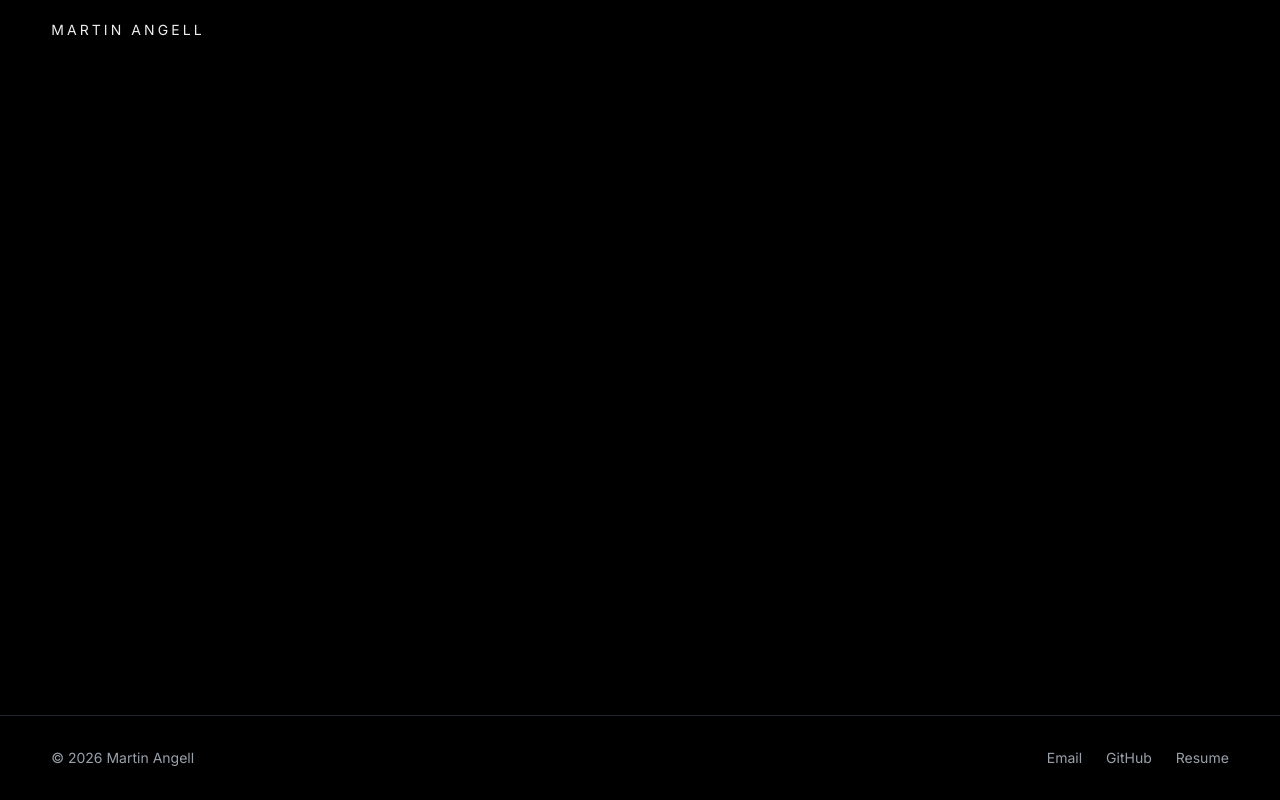
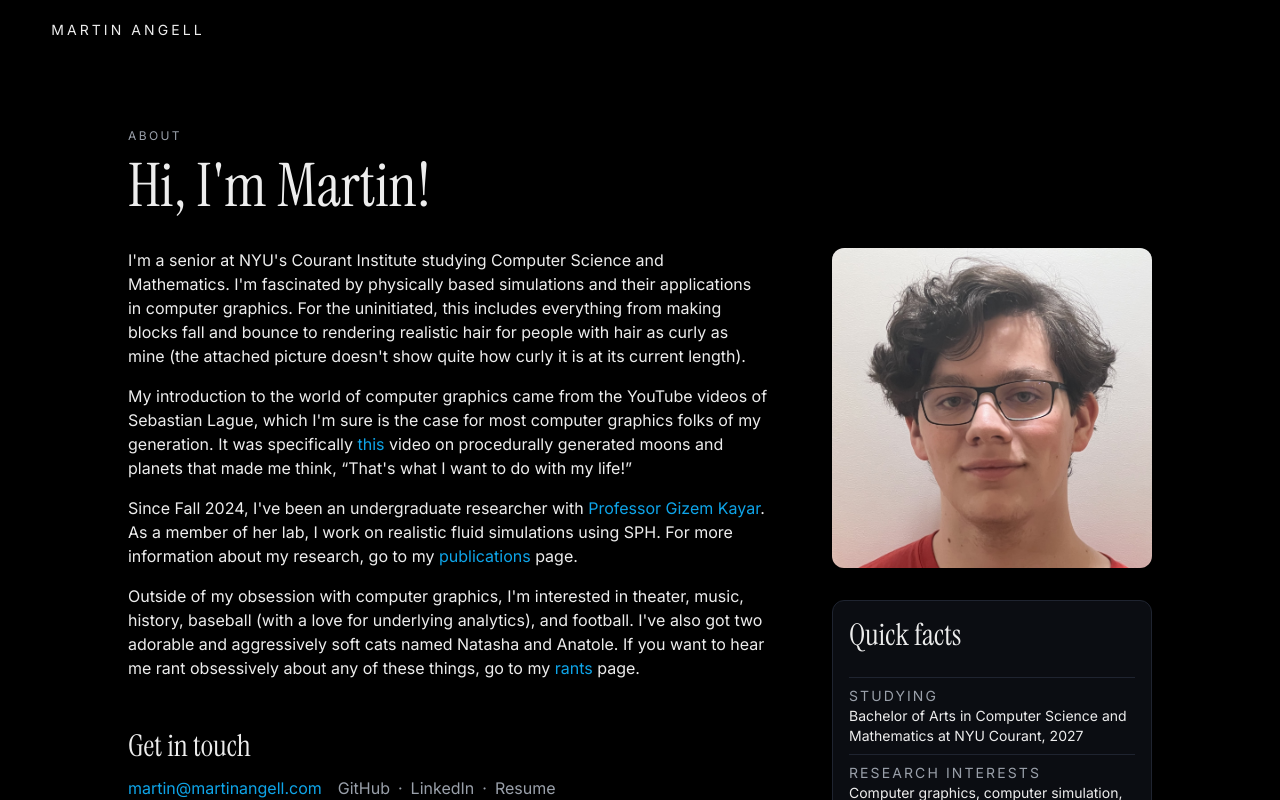
Before and after one commit to MartinTAngell/martinangell, a Next.js app: page /about in a window 1280 px wide. Shown: the top 800 px of the page. Built offline with nearby package versions, Linux system fonts and the light colour scheme.

Commit message:
About page

```diff
--- a/src/app/(pages)/about/page.tsx
+++ b/src/app/(pages)/about/page.tsx
@@ -1,6 +1,71 @@
+import Image from "next/image";
+import Link from "next/link";
+
 const About = () => {
   return (
-    <div></div>
+    <div>
+      <p className="text-accent-text text-xs uppercase tracking-[0.2em]">ABOUT</p>
+      <h1 className="font-serif text-6xl leading-none mt-3">Hi, I&apos;m Martin!</h1>
+      <div className="flex flex-col lg:flex-row gap-12 lg:gap-16 mt-8">
+        <div className="lg:w-2/3">
+          <div className="mb-12">
+            <p className="mb-4">
+              I&apos;m a senior at NYU&apos;s Courant Institute studying Computer Science and Mathematics. I&apos;m fascinated by physically based simulations and their applications in computer graphics. For the uninitiated, this includes everything from making blocks fall and bounce to rendering realistic hair for people with hair as curly as mine (the attached picture doesn&apos;t show quite how curly it is at its current length).
+            </p>
+            <p className="mb-4">
+              My introduction to the world of computer graphics came from the YouTube videos of Sebastian Lague, which I&apos;m sure is the case for most computer graphics folks of my generation. It was specifically <Link target="_blank" className="text-accent" href="https://youtu.be/lctXaT9pxA0?si=O5joDQAgD8j_pnOv">this</Link> video on procedurally generated moons and planets that made me think, “That&apos;s what I want to do with my life!”
+            </p>
+            <p className="mb-4">
+              Since Fall 2024, I&apos;ve been an undergraduate researcher with <Link target="_blank" className="text-accent" href="https://wp.nyu.edu/courantinstituteofmathematicalsciences-gizemk">Professor Gizem Kayar</Link>. As a member of her lab, I work on realistic fluid simulations using SPH. For more information about my research, go to my <Link className="text-accent" href="/publications">publications</Link> page.
+            </p>
+            <p className="mb-4">
+              Outside of my obsession with computer graphics, I&apos;m interested in theater, music, history, baseball (with a love for underlying analytics), and football. I&apos;ve also got two adorable and aggressively soft cats named Natasha and Anatole. If you want to hear me rant obsessively about any of these things, go to my <Link className="text-accent" href="/rants">rants</Link> page.
+            </p>
+          </div>
+          <div>
+            <h3 className="text-3xl font-serif mb-3">Get in touch</h3>
+            <div className="flex flex-col md:flex-row gap-4">
+              <span><Link className="text-accent" href="mailto:martin@martinangell.com">martin@martinangell.com</Link></span>
+              <div className="flex gap-4 md:gap-2">
+                <span><Link className="text-accent-text hover:text-fg" href="https://github.com/martintangell" target="_blank">GitHub</Link></span>
+                <span className="hidden md:inline text-accent-text">&middot;</span>
+                <span><Link className="text-accent-text hover:text-fg" href="https://www.linkedin.com/in/martintangell" target="_blank">LinkedIn</Link></span>
+                <span className="hidden md:inline text-accent-text">&middot;</span>
+                <span><Link className="text-accent-text hover:text-fg" href="/resume" target="_blank">Resume</Link></span>
+              </div>
+            </div>
+          </div>
+        </div>
+        <div className="flex lg:w-1/3 flex-col gap-8">
+          <div className="relative aspect-square w-56 lg:w-full">
+            <Image
+              alt="Martin Angell"
+              fill
+              className="rounded-xl object-cover object-top"
+              sizes="(min-width: 1024px) 33vw, 100vw"
+              src="/marty.jpg" />
+          </div>
+
+          <div className="w-full bg-accent-bg rounded-xl border border-dg p-4">
+            <h3 className="text-3xl font-serif">Quick facts</h3>
+            <div className="flex flex-col mt-4 text-sm">
+              <div className="flex flex-col border-t border-dg pt-2 mt-2">
+                <span className="text-accent-text uppercase tracking-[0.15em]">Studying</span>
+                <span>Bachelor of Arts in Computer Science and Mathematics at NYU Courant, 2027</span>
+              </div>
+              <div className="flex flex-col border-t border-dg pt-2 mt-2">
+                <span className="text-accent-text uppercase tracking-[0.15em]">Research Interests</span>
+                <span>Computer graphics, computer simulation, computational fluid dynamics, rendering</span>
+              </div>
+              <div className="flex flex-col border-t border-dg pt-2 mt-2">
+                <span className="text-accent-text uppercase tracking-[0.15em]">Currently Re-Reading</span>
+                <span>A Storm of Swords by <span className="italic">George R.R. Martin</span> </span>
+              </div>
+            </div>
+          </div>
+        </div>
+      </div>
+    </div>
   );
 }
 
--- a/src/app/(pages)/layout.tsx
+++ b/src/app/(pages)/layout.tsx
@@ -3,7 +3,7 @@ export default function PagesLayout({
 }: Readonly<{ children: React.ReactNode }>) {
   return (
     <div className="flex min-h-svh flex-col">
-      <main className="w-full flex-1 max-w-[calc(64rem+8vw)] px-[4vw] pt-32">
+      <main className="mx-auto w-full flex-1 max-w-[calc(64rem+8vw)] px-[4vw] pt-32">
         {children}
       </main>
       <footer className="mt-24 border-t border-dg">
--- a/src/app/globals.css
+++ b/src/app/globals.css
@@ -12,7 +12,7 @@
 
 @theme inline {
   --font-sans: var(--font-inter), system-ui, sans-serif;
-  --font-serif: var(--font-instrument-sans), Georgia, serif;
+  --font-serif: var(--font-instrument-serif), Georgia, serif;
 }
 
 @keyframes fadeIn {
```
Also changed, not shown: public/marty.jpg (added).
